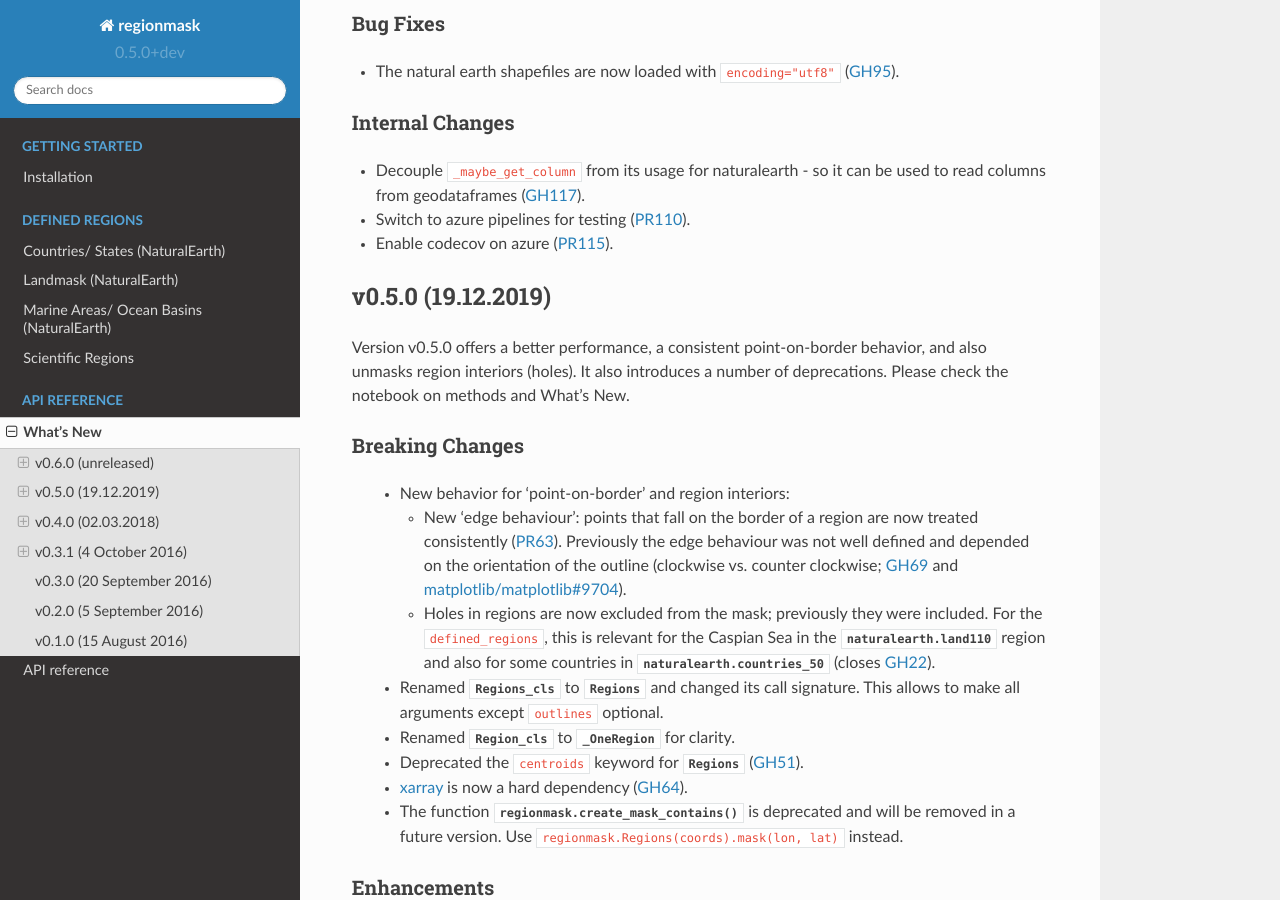
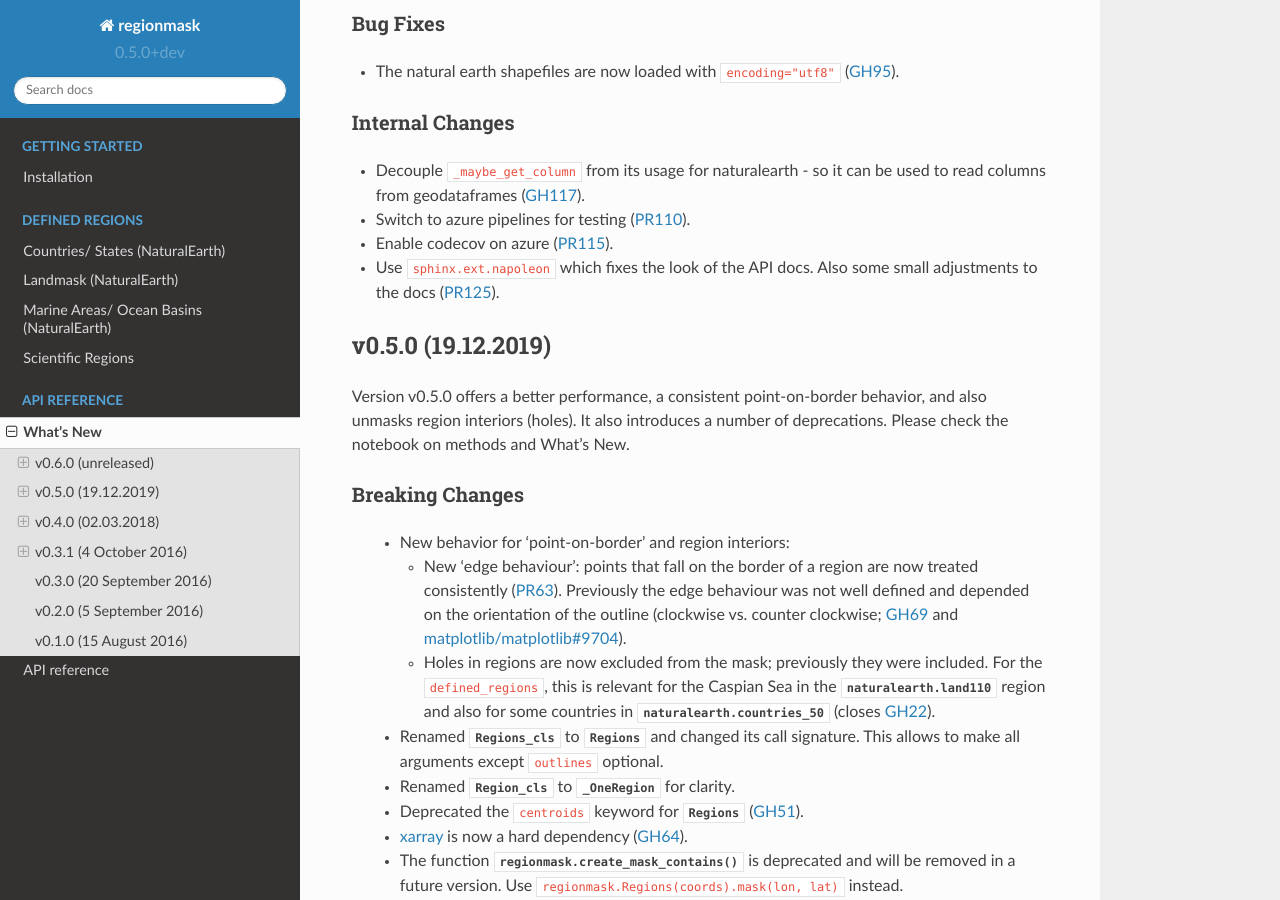
Before and after one commit to regionmask/regionmask, a Sphinx documentation site: the page built from docs/whats_new.rst, in a window 1280 px wide and 900 px high, scrolled down 775 px. Built offline with Sphinx 7.4.7 and the Read the Docs theme 2.0.0, drawn with Linux system fonts in a browser that asks for light colours; pages that are not in the unit, such as notebooks, are missing from menus.

Commit message:
add what's new

```diff
--- a/docs/whats_new.rst
+++ b/docs/whats_new.rst
@@ -48,6 +48,8 @@ Internal Changes
   used to read columns from geodataframes (:issue:`117`).
 - Switch to azure pipelines for testing (:pull:`110`).
 - Enable codecov on azure (:pull:`115`).
+- Use ``sphinx.ext.napoleon`` which fixes the look of the API docs. Also some
+  small adjustments to the docs (:pull:`125`).
 
 v0.5.0 (19.12.2019)
 -------------------
```
